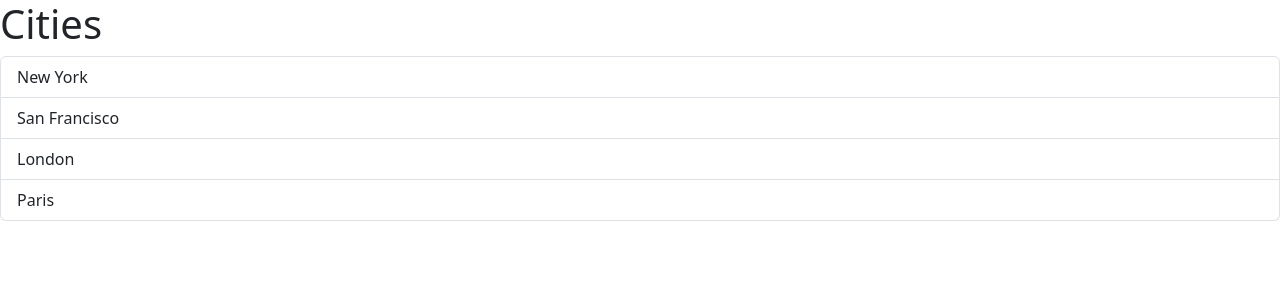
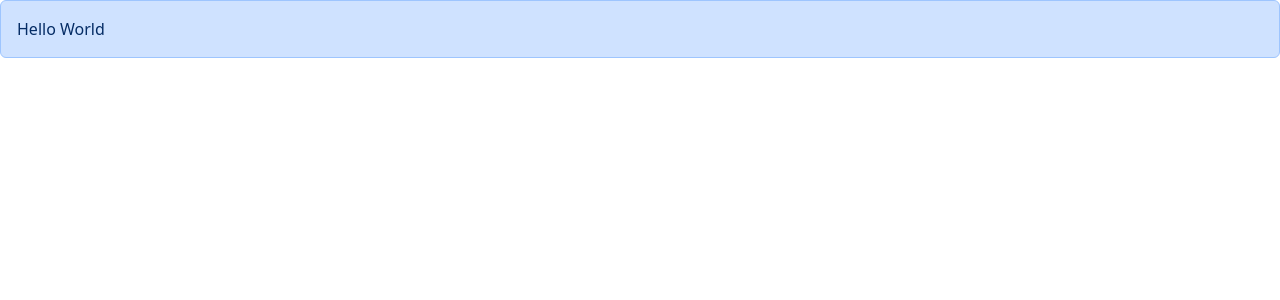
Before and after one commit to kennethcxv/Game-Hub, a React (Vite) app: page / in a window 1280 px wide. Shown: the top 300 px of the page. Built offline with nearby package versions, Linux system fonts and the light colour scheme.

Commit message:
Passing Children

```diff
--- a/src/App.tsx
+++ b/src/App.tsx
@@ -1,15 +1,9 @@
-import ListGroup from "./components/ListGroup";
+import Alert from "./components/Alert";
 
 function App() {
-  const items = ["New York", "San Francisco", "London", "Paris"];
-
-  const handleSelectItem = (item:string) => {
-    console.log(item);
-  }
-
   return (
     <div>
-      <ListGroup items = {items} heading= "Cities" onSelectItem={handleSelectItem} />
+      <Alert>Hello <span>World </span></Alert>
     </div>
   );
 }
--- /dev/null
+++ b/src/components/Alert.tsx
@@ -0,0 +1,12 @@
+import { ReactNode } from "react";
+
+//Interface is used to define the shape
+interface Props {
+  children: ReactNode;
+}
+
+const Alert = ({ children }: Props) => {
+  return <div className="alert alert-primary">{children}</div>;
+};
+
+export default Alert;
```
Also changed, not shown: src/components/ListGroup.tsx (+5 -2 lines).
